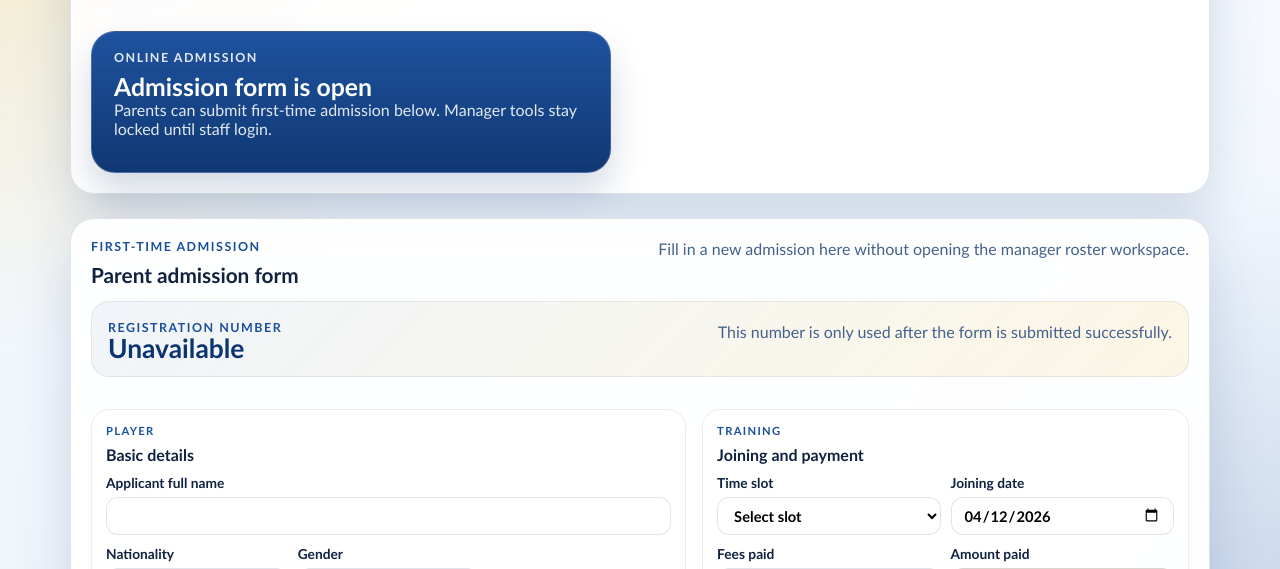
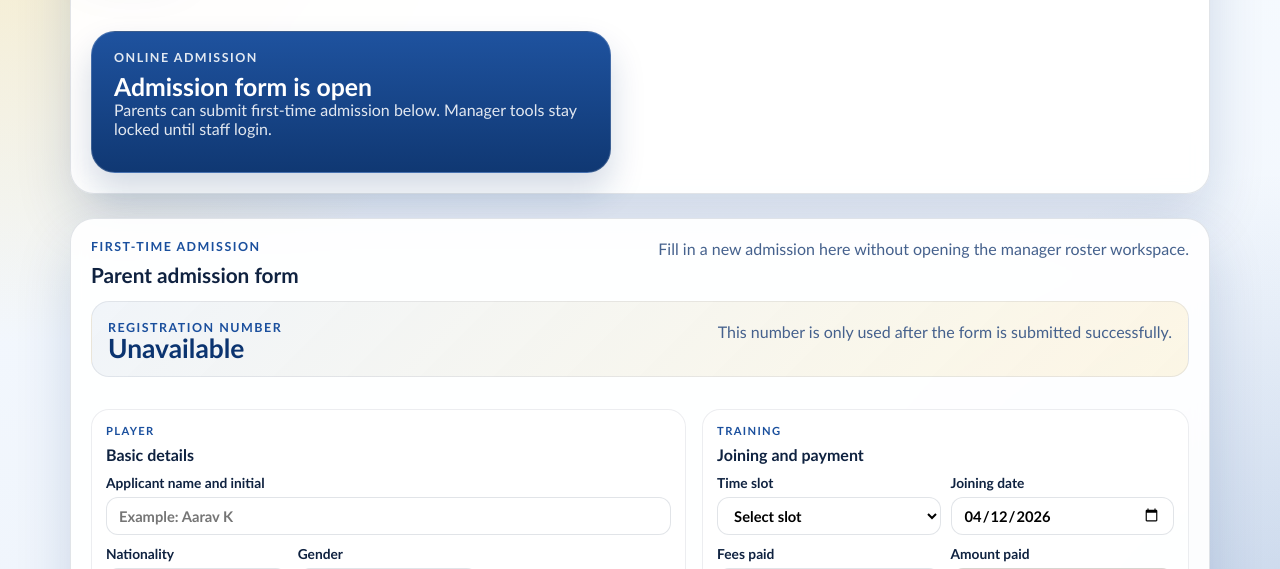
Before and after one commit to sujittarun/cricket-academy-manager, a plain HTML site: page index.html in a window 1280 px wide. Shown: the part 231-800 px from the top of the page. Drawn offline with nearby package versions, Linux system fonts and the light colour scheme; no server answers.

Commit message:
Clarify admission name field for jersey printing

```diff
--- a/index.html
+++ b/index.html
@@ -332,8 +332,14 @@
                   </div>
                   <div class="admission-grid compact-grid compact-grid-three">
                     <label class="full-span">
-                      Applicant full name
-                      <input id="admissionApplicantName" name="applicantName" type="text" required />
+                      Applicant name and initial
+                      <input
+                        id="admissionApplicantName"
+                        name="applicantName"
+                        type="text"
+                        placeholder="Example: Aarav K"
+                        required
+                      />
                     </label>
                     <label>
                       Nationality
```
